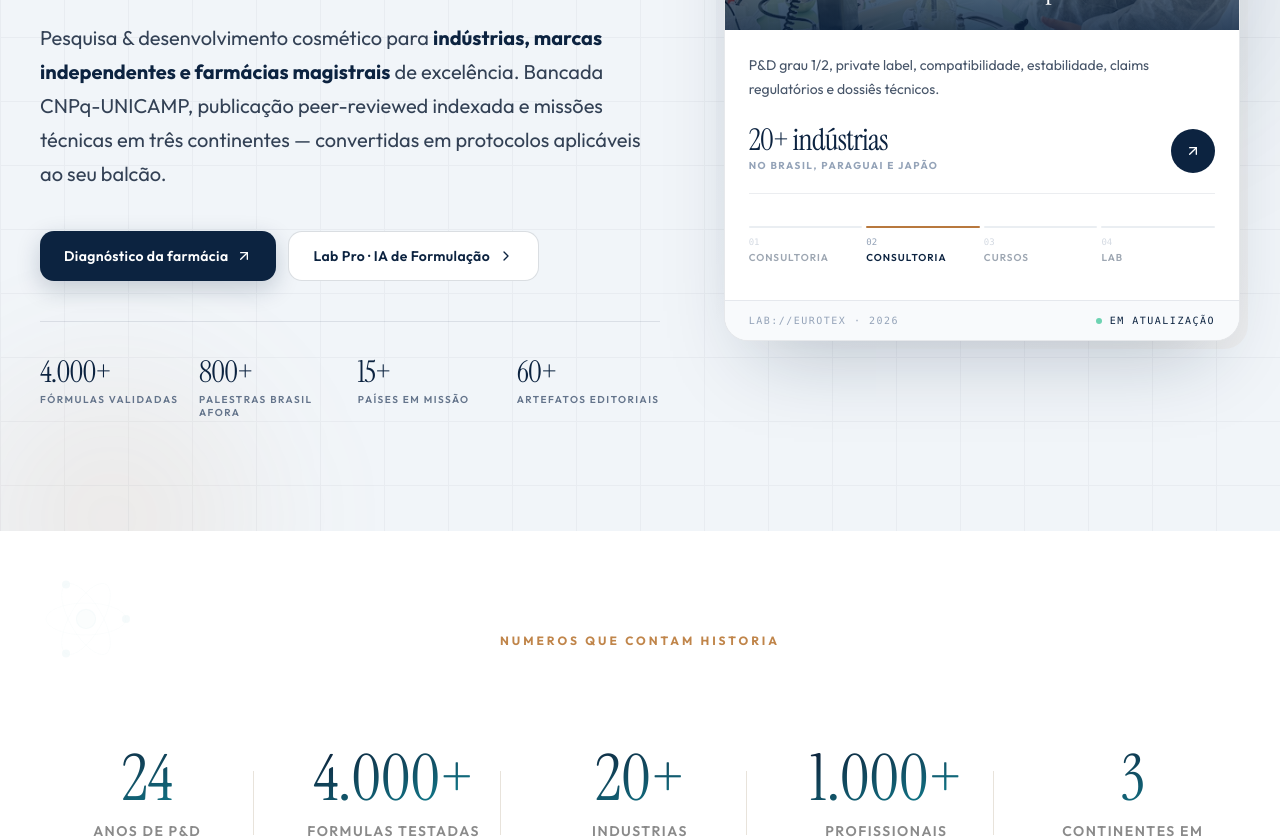
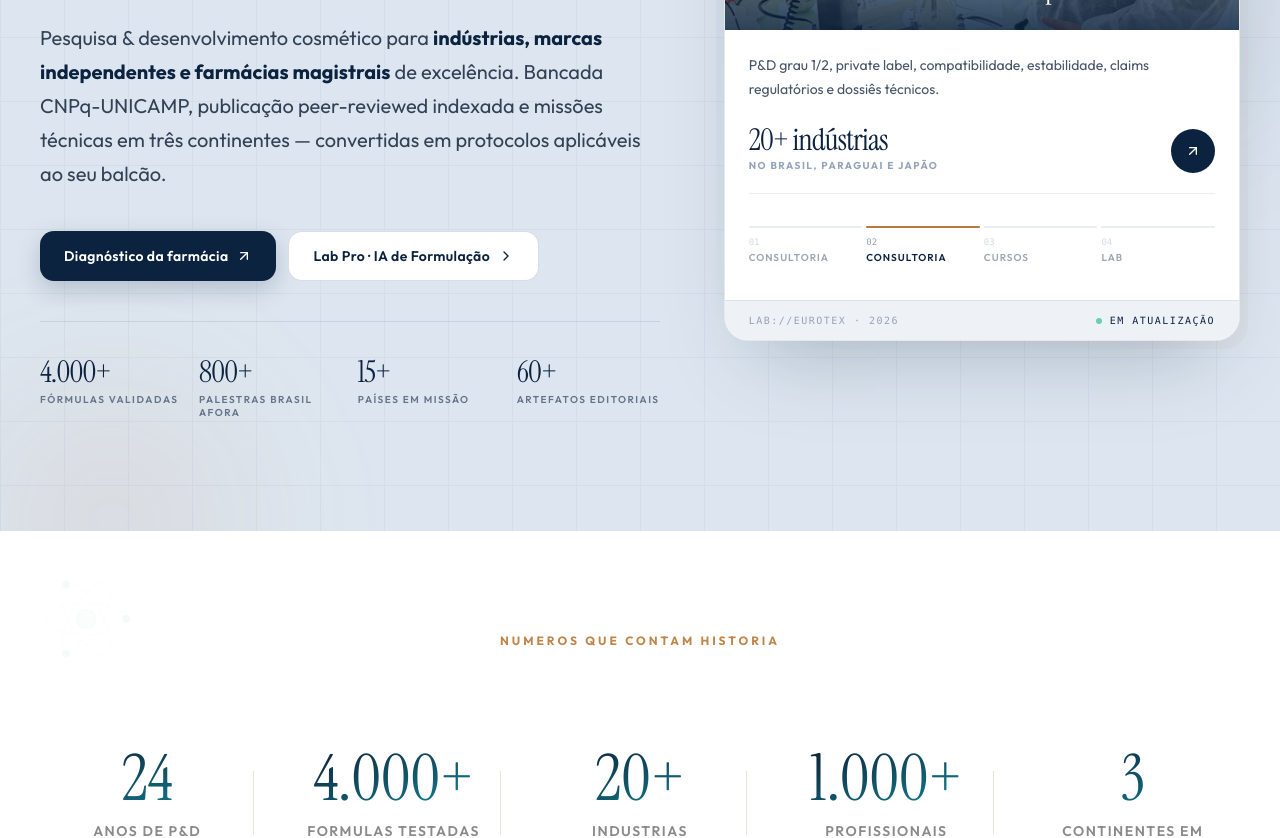
Before and after one commit to samirstc22-collab/v0-create-website-base, a Next.js app: page / in a window 1280 px wide. Shown: the part 603-1441 px from the top of the page. Built offline with nearby package versions, Linux system fonts and the light colour scheme.

Commit message:
style: update home background and internal card ticker color\n\nChange home background and card ticker color for better brand alignment.

```diff
--- a/app/page.tsx
+++ b/app/page.tsx
@@ -6,7 +6,7 @@ import { Footer } from "@/components/footer"
 
 export default function Home() {
   return (
-    <main className="bg-[#f1f5f9]">
+    <main className="bg-[#dde6f0]">
       <Navbar />
       <HomeHeroLight />
       <BigStats />
--- a/components/home-hero-light.tsx
+++ b/components/home-hero-light.tsx
@@ -59,7 +59,7 @@ export function HomeHeroLight() {
   const current = SERVICES[activeService]
 
   return (
-    <section className="relative overflow-hidden bg-[#f1f5f9] pt-28 pb-20 lg:pt-32 lg:pb-28">
+    <section className="relative overflow-hidden bg-[#dde6f0] pt-28 pb-20 lg:pt-32 lg:pb-28">
       {/* Soft navy grid */}
       <div
         aria-hidden
@@ -279,7 +279,7 @@ export function HomeHeroLight() {
               </div>
 
               {/* Footer ticker */}
-              <div className="border-t border-[#0C2340]/8 bg-[#f8fafc] px-6 py-3 flex items-center justify-between text-[10px] font-mono tracking-[1.5px] uppercase">
+              <div className="border-t border-[#0C2340]/8 bg-[#eef2f7] px-6 py-3 flex items-center justify-between text-[10px] font-mono tracking-[1.5px] uppercase">
                 <span className="text-[#94a3b8]">lab://eurotex · 2026</span>
                 <span className="flex items-center gap-2 text-[#0C2340]">
                   <span className="h-1.5 w-1.5 rounded-full bg-[#10b981] animate-pulse" />
```
